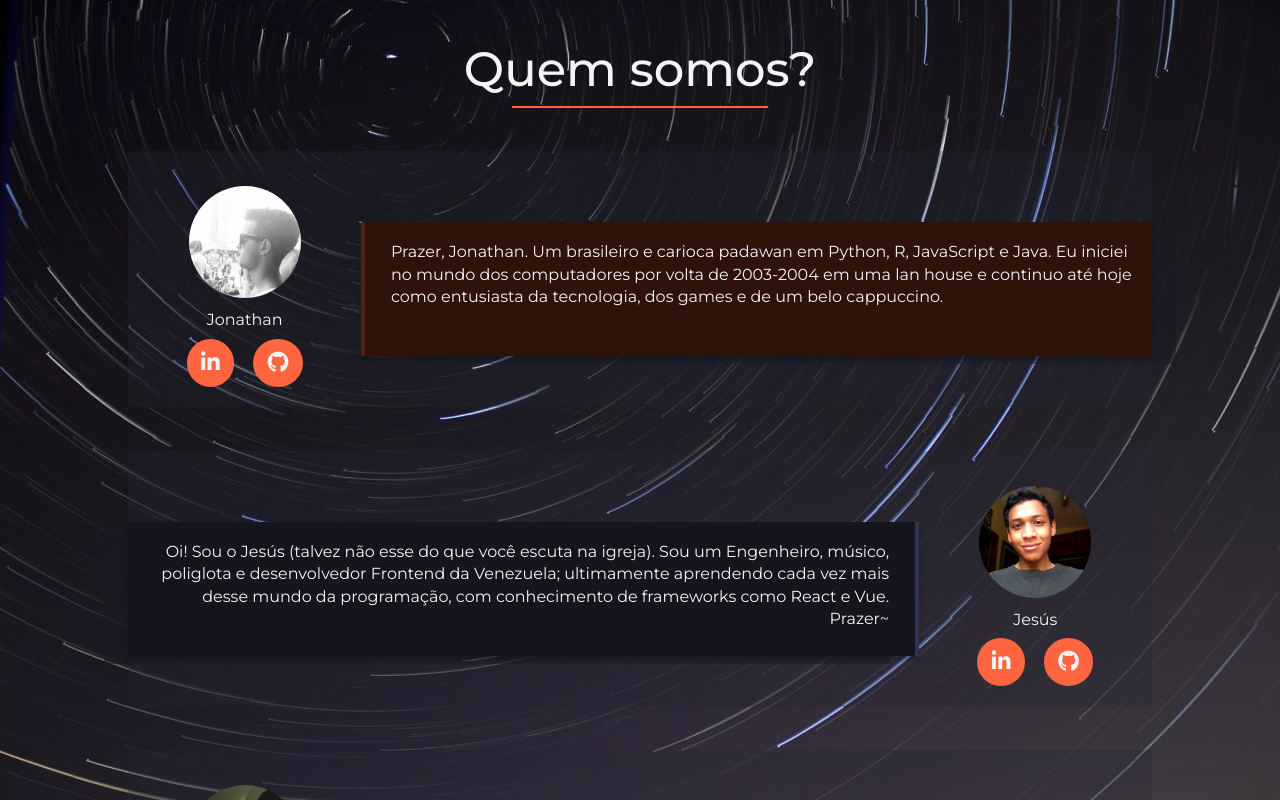
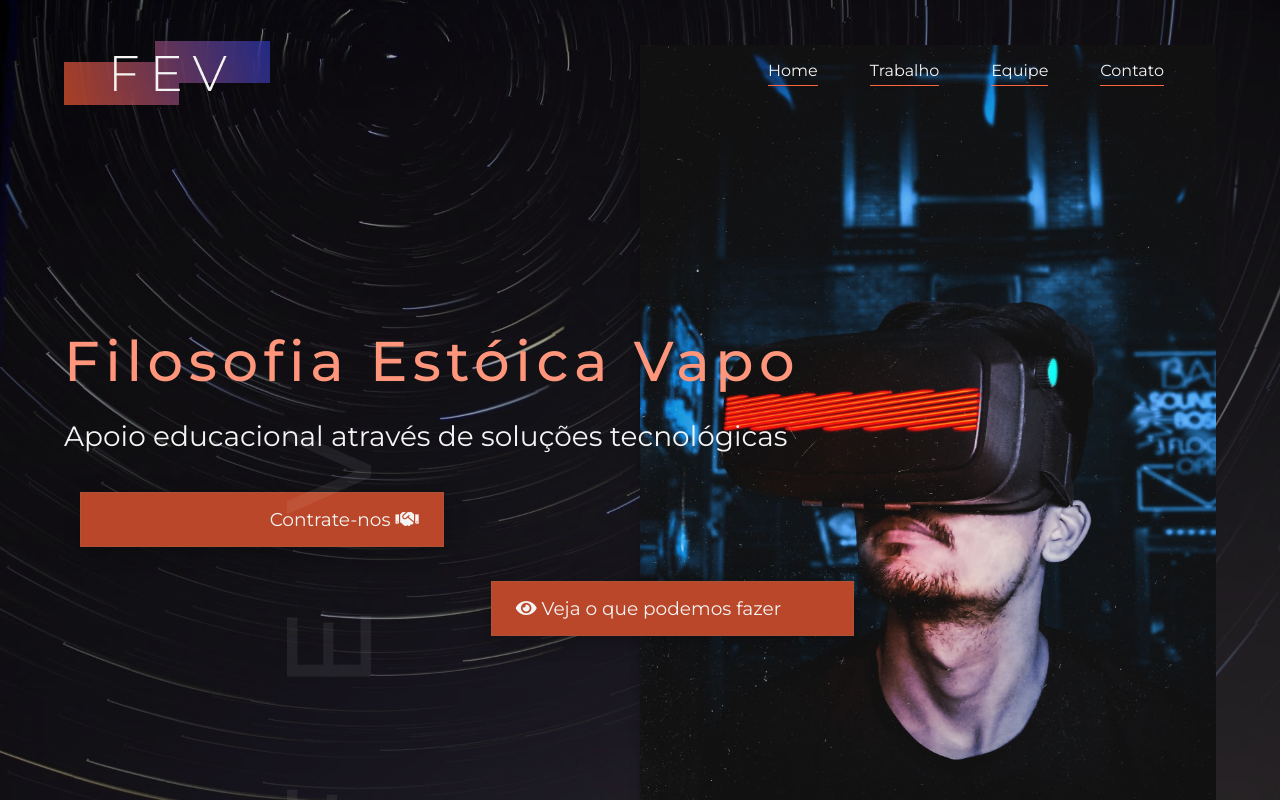
Before and after one commit to jonathanmagliano/filosofia-estoica-vapo, a React (Create React App) app: page / in a window 1280 px wide. Shown: the top 800 px of the page. Built offline with nearby package versions, Linux system fonts and the light colour scheme.

Commit message:
Navbar, Home, e Equipe: Prontas. Tudo responsive

```diff
--- a/src/App.js
+++ b/src/App.js
@@ -1,8 +1,8 @@
-// import Navbar from "./Navbar";
-// import SecHome from "./SecHome.js";
+import Navbar from "./Navbar";
+import SecHome from "./SecHome.js";
 // import SecTrabalho from "./SecTrabalho.js";
 import SecEquipe from "./SecEquipe.js";
-import SecContato from "./SecContato.js";
+// import SecContato from "./SecContato.js";
 
 import "./App.scss";
 
@@ -10,10 +10,10 @@ function App() {
   return (
     <div className="App">
       {/* Navbar > NavbarItems */}
-      {/* <Navbar /> */}
+      <Navbar />
 
       {/* Home */}
-      {/* <SecHome /> */}
+      <SecHome />
 
       {/* Trabalho */}
       {/* <SecTrabalho /> */}
@@ -22,7 +22,7 @@ function App() {
       <SecEquipe />
 
       {/* Contato */}
-      <SecContato />
+      {/* <SecContato /> */}
     </div>
   );
 }
--- a/src/App.scss
+++ b/src/App.scss
@@ -0,0 +1,3 @@
+.App {
+  position: relative;
+}
--- a/src/Member.js
+++ b/src/Member.js
@@ -9,9 +9,8 @@ const Member = ({ name, description, image, linkedIn, gitHub }) => {
       {/* Column-like */}
       <div className="member-info">
         {/* Pass image and name to MemberInfo */}
+        <p className="member-name">{name}</p>
         <img src={image} alt={name} className="member-photo" />
-
-        <p className="member-name">{name}</p>
 
         <div className="member-social">
           <a href={linkedIn} className="btn" target="_blank" rel="noreferrer">
--- a/src/Member.scss
+++ b/src/Member.scss
@@ -8,17 +8,25 @@
 
   .member-photo {
     // Max width is 8.75rem
-    width: 5rem;
+    width: 5.7rem;
+    margin-bottom: 1.6rem;
   }
 
-  .member-name {
+  p.member-name {
+    font-size: 1.25rem;
     margin-top: 0.5rem;
     margin-bottom: 1.5rem;
+    // color: #f8c7bb;
+    color: #f4f4f4;
+    padding: 0.55rem;
+    background: rgb(20, 21, 29);
+    border-bottom: 2px solid #f8c7bb;
   }
 
   .member-photo,
   .member-social > .btn {
     border-radius: 50%;
+    filter: drop-shadow(0px 4px 10px rgba(0, 0, 0, 0.25));
   }
 
   // a tags (btns)
@@ -61,10 +69,16 @@
     .member-description {
       flex: 3.2;
       text-align: initial;
+      font-size: 1.12rem;
     }
 
     .member-photo {
       width: 7rem;
+    }
+
+    p.member-name {
+      font-size: 1.3rem;
+      max-width: 50%;
     }
   }
 
@@ -83,6 +97,10 @@
 
   .member:nth-of-type(even) {
     flex-flow: row-reverse;
+
+    p.member-name {
+      margin-left: auto;
+    }
 
     .member-description {
       text-align: right;
--- a/src/Navbar.js
+++ b/src/Navbar.js
@@ -1,10 +1,10 @@
 import NavbarItem from "./NavbarItem";
 import logo from "./assets/logo.png";
-import "./Navbar.scss"
+import "./Navbar.scss";
 
 const Navbar = () => {
   return (
-    <nav>
+    <nav id="navbar">
       {/* Logo */}
       <img id="logo" src={logo} alt="Company logo" />
 
--- a/src/Navbar.scss
+++ b/src/Navbar.scss
@@ -1,24 +1,82 @@
-#nav-links{
+nav {
+  position: sticky;
+  top: 2%;
+  z-index: 3;
+  opacity: 1;
+
+  & > * {
+    // Margin top and bottom
+    margin-block: 1.57rem;
+  }
+
+  #logo {
+    transform: scale(0.8);
+    display: block;
+    // Margin fallback 'cause browser support
+    margin-left: auto;
+    margin-right: auto;
+    // Margin left and right
+    margin-inline: auto;
+  }
+
+  #nav-links {
     list-style: none;
     display: flex;
-    position: absolute;
-    padding-left: 55%;
     justify-content: space-evenly;
     align-items: center;
+    padding-left: 0;
     transition: 0.5s;
-    width: 40vw;
-    z-index: 10000;
-    top: 5vh;
+    z-index: 2;
+
+    li {
+      padding-bottom: 0.3rem;
+      border-bottom: 1px solid #ff653e;
+    }
+    // NavbarItem: li, with an a tag inside
+    li a {
+      text-decoration: none;
+      color: inherit;
+    }
+    // position: absolute;
+    // padding-left: 55%;
+    // top: 5vh;
+    // width: 40vw;
+  }
 }
 
-#nav-links a{
-    color: white;
+@media screen and (min-width: 768px) {
+  nav {
+    display: flex;
+    justify-content: space-between;
+
+    #logo {
+      transform: scale(1);
+      // Margin fallback 'cause browser support
+      margin-left: initial;
+      margin-right: initial;
+      margin-inline: initial;
+    }
+
+    #nav-links {
+      // Width is 60%, but if that 60 is larger than 500px, use 500 px instead.
+      // It's basically a width: 60% and max-width: 500px
+      width: Min(60%, 500px);
+    }
+  }
 }
 
-nav #logo {
-    position: absolute;
-    width: 206px;
-    height: 64px;
-    left: 85px;
-    top: 43px;
-}
+// @media screen and (min-width: 1200px) {
+
+// }
+
+// #nav-links a{
+//     color: white;
+// }
+
+// nav #logo {
+//     position: absolute;
+//     width: 206px;
+//     height: 64px;
+//     left: 85px;
+//     top: 43px;
+// }
--- a/src/NavbarItem.js
+++ b/src/NavbarItem.js
@@ -1,7 +1,14 @@
 const NavbarItem = ({ sectionName }) => {
   return (
     <li>
-      <a href={`#${sectionName.toLowerCase()}`}>{sectionName}</a>
+      {/* "Navbar" so it snaps right to the top when clicked,
+      otherwise the content will show up a bit higher */}
+      {sectionName === "Home" ? (
+        <a href="#navbar">{sectionName}</a>
+      ) : (
+        <a href={`#${sectionName.toLowerCase()}`}>{sectionName}</a>
+      )}
+      {/* <a href={`#${sectionName.toLowerCase()}`}>{sectionName}</a> */}
     </li>
   );
 };
--- a/src/SecEquipe.js
+++ b/src/SecEquipe.js
@@ -15,8 +15,8 @@ const SecEquipe = () => {
         name="Jonathan"
         description="Prazer, Jonathan. Um brasileiro e carioca padawan em Python, R, JavaScript e Java. Eu iniciei no mundo dos computadores por volta de 2003-2004 em uma lan house e continuo até hoje como entusiasta da tecnologia, dos games e de um belo cappuccino."
         image={profilePicJonathan}
-        linkedIn="https://www.linkedin.com/in/gsussb/"
-        gitHub="https://github.com/Gsus"
+        linkedIn="https://www.linkedin.com/in/jonathanmagliano/"
+        gitHub="https://github.com/jonathanmagliano"
       />
       <Member
         name="Jesús"
@@ -29,15 +29,15 @@ const SecEquipe = () => {
         name="Eduardo"
         description="Meu nome é Eduardo, moro no Brasil, especificamente em São Paulo, SP. Atualmente estou estudando em um curso técnico VueJS. Comecei como desenvolvedor de back-end em 2019 com NodeJS. Também estudei muito por conta própria para aprender novas tecnologias."
         image={profilePicEduardo}
-        linkedIn="https://www.linkedin.com/in/gsussb/"
-        gitHub="https://github.com/Gsus"
+        linkedIn="https://www.linkedin.com/in/eduardo-santos-691654207/"
+        gitHub="https://github.com/dudukb"
       />
       <Member
         name="Jair"
         description="Sou o Jair, clássico nome brazuca, muito brasileiro e carioca também. Sou um graduando em análise de sistemas e tenho focado nos últimos tempos em Javascript e CSS."
         image={profilePicJair}
-        linkedIn="https://www.linkedin.com/in/gsussb/"
-        gitHub="https://github.com/Gsus"
+        linkedIn="https://www.linkedin.com/in/jair-silva/"
+        gitHub="https://github.com/jaiirsilva"
       />
     </section>
   );
--- a/src/SecEquipe.scss
+++ b/src/SecEquipe.scss
@@ -20,8 +20,8 @@ section#equipe {
   }
 }
 
-@media screen and (min-width: 1024px) {
+@media screen and (min-width: 1200px) {
   h2 {
-    font-size: 3rem;
+    font-size: 2.7rem;
   }
 }
--- a/src/SecHome.js
+++ b/src/SecHome.js
@@ -4,9 +4,16 @@ import "./SecHome.scss";
 const SecHome = () => {
   return (
     <section id="home">
-      <h1>Filosofia Estóica Vapo</h1>
-      <h2>Apoio educacional através de soluções tecnológicas</h2>
-      <button id="contato" href="#contato">Saiba mais</button>
+      <div id="home-content">
+        <h1>Filosofia Estóica Vapo</h1>
+        <h2>Apoio educacional através de soluções tecnológicas</h2>
+        <a id="btn-contato" href="#contato">
+          Contrate-nos <i className="fa fa-handshake"></i>
+        </a>
+        <a id="btn-trabalho" href="#trabalho">
+          <i className="fa fa-eye"></i> Veja o que podemos fazer
+        </a>
+      </div>
 
       <img id="vr" src={VR} alt="Man with a VR set on" />
 
--- a/src/SecHome.scss
+++ b/src/SecHome.scss
@@ -1,20 +1,56 @@
 #home {
+  text-align: center;
+  min-height: 100vh;
   position: relative;
+  overflow: hidden;
+
+  h1 {
+    font-weight: 500;
+    font-size: 2.9rem;
+    // font-size: 61px;
+    // line-height: 74px;
+    letter-spacing: 0.1em;
+    color: #ff967b;
+  }
+
+  h2 {
+    font-weight: normal;
+    // font-size: 31px;
+    // line-height: 38px;
+  }
+
+  a {
+    padding: 1rem;
+    margin: 1rem;
+    border: 1px solid rgba(0, 255, 255, 0.068);
+    background: #ba4729;
+    display: block;
+    text-decoration: none;
+    color: inherit;
+    filter: drop-shadow(0px 4px 10px rgba(0, 0, 0, 0.25));
   }
 
   img#vr {
-  position: relative;
-  width: 662px;
-  height: 906px;
-  padding-left: 60%;
-  top: 7vh;
+    position: absolute;
+    // width: 390px;
+    width: 460px;
+    left: 50%;
+    transform: translateX(-50%);
+    opacity: 0.35;
+    top: 25vh;
+    // width: 662px;
+    // height: 906px;
+    // padding-left: 60%;
+    // left: 60%;
+    // top: 7vh;
     filter: drop-shadow(0px 4px 4px rgba(0, 0, 0, 0.25));
     z-index: -10000;
   }
 
   h3#watermark {
+    pointer-events: none;
     position: absolute;
-  bottom: 0;
+    bottom: 7%;
     font-weight: 500;
     font-size: 7.5rem;
     line-height: 144px;
@@ -23,84 +59,194 @@ h3#watermark {
     opacity: 0.07;
     transform: rotate(-90deg);
   }
-
-#home h1 {
-  position: absolute;
-  width: 831px;
-  height: 74px;
-  left: 85px;
-  top: 354px;
-
-  font-family: Montserrat;
-  font-style: normal;
-  font-weight: 500;
-  font-size: 61px;
-  line-height: 74px;
-  letter-spacing: 0.1em;
-
-  color: #FF967B;
 }
 
-#home h2 {
-  position: absolute;
-  width: 559px;
-  height: 76px;
-  left: 85px;
-  top: 470px;
+@media screen and (min-width: 768px) {
+  #home {
+    text-align: initial;
+    margin-top: -6%;
 
-  font-family: Montserrat;
-  font-style: normal;
-  font-weight: normal;
-  font-size: 31px;
-  line-height: 38px;
-
-  color: #F4F4F4;
+    #home-content {
+      display: flex;
+      flex-flow: column;
+      justify-content: center;
+      height: 100vh;
+      // margin-top: -12%;
+      max-width: 70%;
+      position: relative;
     }
 
-#contato{
-  position: absolute;
-  width: 246px;
-  height: 47px;
-  left: 0px;
-  top: 584px;
-
-  filter: drop-shadow(0px 4px 10px rgba(0, 0, 0, 0.25));
-  border: none;
-
-  margin-top: 16px;
-  background: #BA4729;
-  color: #F4F4F4;
-  display: inline-block;
-  text-align: center;
-  text-decoration: none;
-  transition: .3s linear;
-  z-index: 10000;
+    h1 {
+      font-size: 3.5rem;
+      margin-block: initial;
     }
 
-#contato:hover{
-  cursor: pointer;
+    h2 {
+      font-size: 1.75rem;
     }
 
-#work{
-  position: absolute;
-  width: 246px;
-  height: 47px;
-  left: 400px;
-  top: 684px;
-
-  filter: drop-shadow(0px 4px 10px rgba(0, 0, 0, 0.25));
-  border: none;
-
-  margin-top: 16px;
-  background: #BA4729;
-  color: #F4F4F4;
-  display: inline-block;
-  text-align: center;
-  text-decoration: none;
-  transition: .3s linear;
-  z-index: 10000;
+    img#vr {
+      // position: static;
+      opacity: 1;
+      top: 50%;
+      transform: translateY(-50%);
     }
 
-#work:hover{
-  cursor: pointer;
+    a {
+      padding: 0.94rem;
+      font-size: 1.1rem;
+      display: inline-block;
+      max-width: 40%;
+      text-align: center;
+
+      &:first-of-type {
+        text-align: end;
+        padding-right: 1.5rem;
       }
+
+      &:nth-of-type(2) {
+        position: absolute;
+        top: 70%;
+        right: 0;
+        width: 100%;
+        text-align: left;
+        padding-left: 1.5rem;
+      }
+    }
+  }
+}
+
+@media screen and (min-width: 1200px) {
+  #home {
+    // #home-content {
+    //   max-width: 75%;
+    // }
+
+    img#vr {
+      width: 662px;
+    }
+
+    a {
+      font-size: 1.16rem;
+
+      &:nth-of-type(2) {
+        top: 65%;
+      }
+    }
+  }
+}
+
+// Since the second button is positioned absolute, let's limit it to a certain range so it doesn't end up in the ceiling or something
+
+@media screen and (min-height: 1200px) {
+  #home {
+    a {
+      &:nth-of-type(2) {
+        top: Min(70%, 800px);
+      }
+    }
+  }
+}
+
+@media screen and (min-height: 1500px) {
+  #home {
+    a {
+      &:nth-of-type(2) {
+        top: Min(70%, 1000px);
+      }
+    }
+  }
+}
+
+// h3#watermark {
+//   position: absolute;
+//   bottom: 0;
+//   font-weight: 500;
+//   font-size: 7.5rem;
+//   line-height: 144px;
+//   letter-spacing: 0.8em;
+//   color: #f4f4f4;
+//   opacity: 0.07;
+//   transform: rotate(-90deg);
+// }
+
+// #home h1 {
+//   position: absolute;
+//   width: 831px;
+//   height: 74px;
+//   left: 85px;
+//   top: 354px;
+
+//   font-family: Montserrat;
+//   font-style: normal;
+//   font-weight: 500;
+//   font-size: 61px;
+//   line-height: 74px;
+//   letter-spacing: 0.1em;
+
+//   color: #ff967b;
+// }
+
+// #home h2 {
+//   position: absolute;
+//   width: 559px;
+//   height: 76px;
+//   left: 85px;
+//   top: 470px;
+
+//   font-family: Montserrat;
+//   font-style: normal;
+//   font-weight: normal;
+//   font-size: 31px;
+//   line-height: 38px;
+
+//   color: #f4f4f4;
+// }
+
+// #contato {
+//   position: absolute;
+//   width: 246px;
+//   height: 47px;
+//   left: 0px;
+//   top: 584px;
+
+//   filter: drop-shadow(0px 4px 10px rgba(0, 0, 0, 0.25));
+//   border: none;
+
+//   margin-top: 16px;
+//   background: #ba4729;
+//   color: #f4f4f4;
+//   display: inline-block;
+//   text-align: center;
+//   text-decoration: none;
+//   transition: 0.3s linear;
+//   z-index: 10000;
+// }
+
+// #contato:hover {
+//   cursor: pointer;
+// }
+
+// #work {
+//   position: absolute;
+//   width: 246px;
+//   height: 47px;
+//   left: 400px;
+//   top: 684px;
+
+//   filter: drop-shadow(0px 4px 10px rgba(0, 0, 0, 0.25));
+//   border: none;
+
+//   margin-top: 16px;
+//   background: #ba4729;
+//   color: #f4f4f4;
+//   display: inline-block;
+//   text-align: center;
+//   text-decoration: none;
+//   transition: 0.3s linear;
+//   z-index: 10000;
+// }
+
+// #work:hover {
+//   cursor: pointer;
+// }
--- a/src/index.scss
+++ b/src/index.scss
@@ -2,9 +2,15 @@ body {
   margin: 0;
   padding: 0;
   box-sizing: border-box;
-  max-width: 320px;
+  // max-width: 320px;
+  // Margin fallback 'cause browser support
+  margin-left: auto;
+  margin-right: auto;
   margin-inline: auto;
-  background: url("./assets/background.jpg") center center/cover no-repeat;
+  width: Min(90%, 520px);
+  scroll-behavior: smooth;
+  background: linear-gradient(180deg, rgba(0, 0, 0, 0.3), rgba(0, 0, 0, 0.4)),
+    url("./assets/background.jpg") center center/cover no-repeat;
   background-attachment: fixed;
   // Default color unless another one is specified
   color: #f4f4f4;
@@ -18,12 +24,15 @@ body {
 
 @media screen and (min-width: 768px) {
   body {
-    max-width: 720px;
+    // max-width: 720px;
+    width: Min(90%, 850px);
   }
 }
 
 @media screen and (min-width: 1200px) {
   body {
-    max-width: 1024px;
+    // max-width: 1024px;
+    // width: Min(75%, 1024px);
+    width: Min(90%, 1200px);
   }
 }
```
Lines whose indentation alone changed are shown as unchanged.
